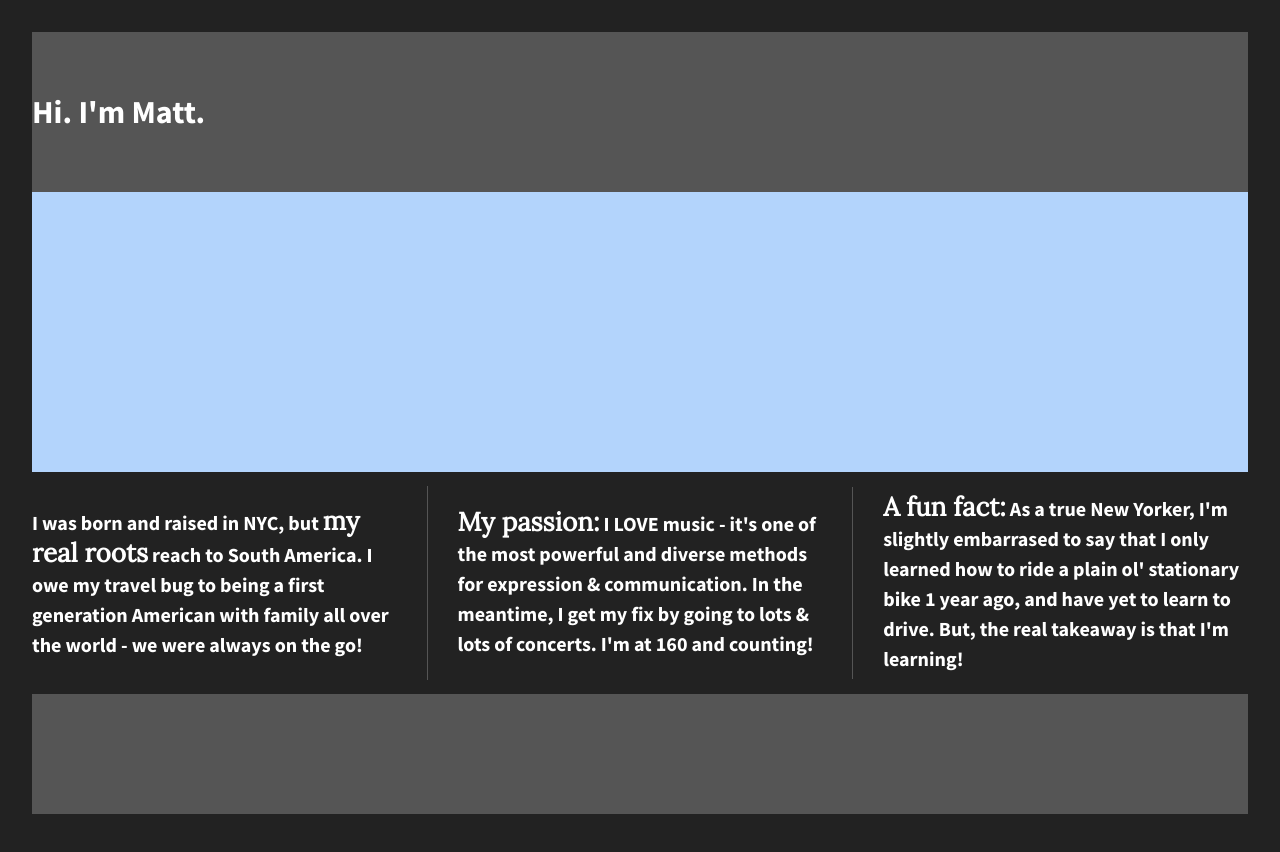
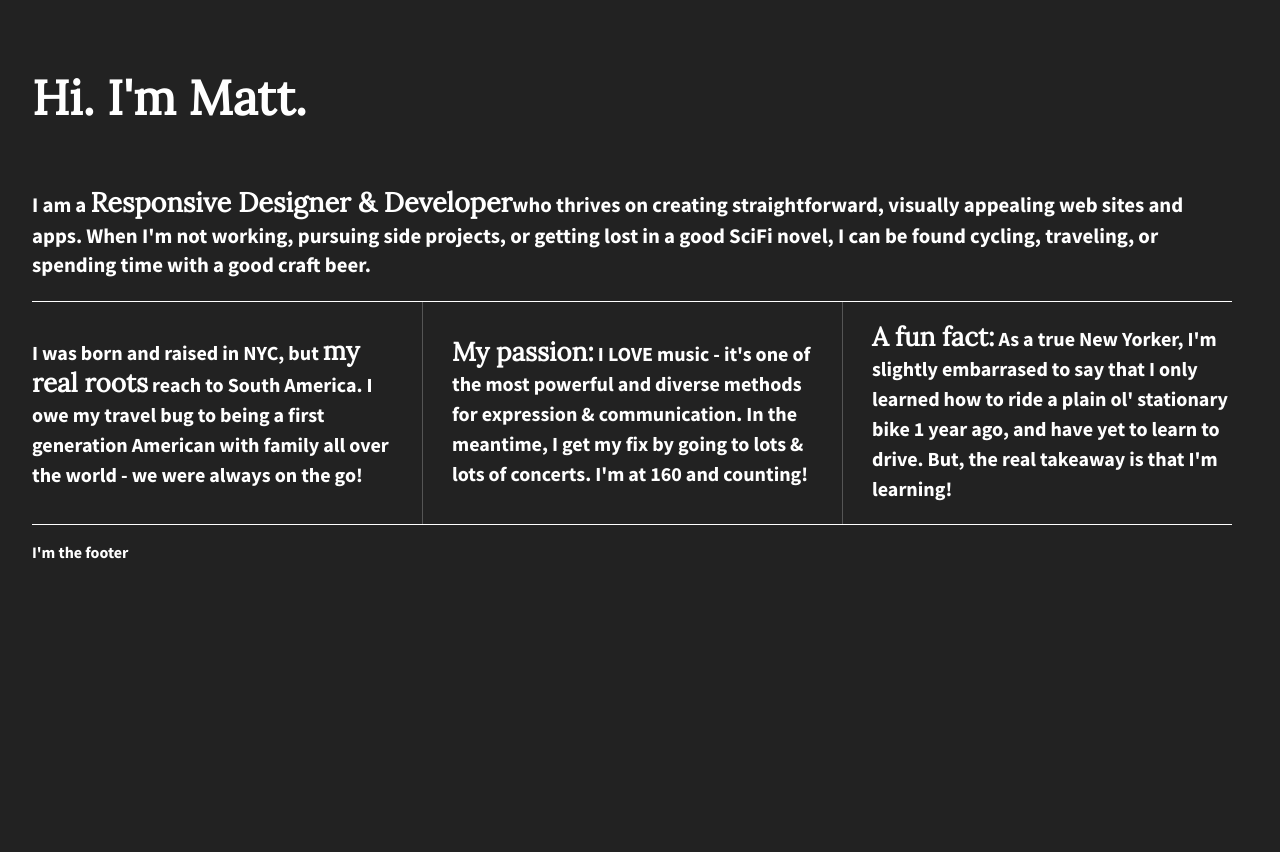
Before and after one commit to MattPahuta/sc-flex-about, a plain HTML site: page index.html in a window 1280 px wide. Drawn offline with nearby package versions, Linux system fonts and the light colour scheme.

Commit message:
Flex and content updates

```diff
--- a/css/main.css
+++ b/css/main.css
@@ -114,25 +114,31 @@ body {
   display: flex;
   flex-flow: row wrap;
   justify-content: space-between;
-  align-items: center;
+  max-width: 1200px;
 }
 
 .flex-header {
     display: flex;
     justify-content: flex-start;
-    align-items: center;
-    background-color: #555;
-    height: 20vh;
+    /* align-items: center; */
+    /* background-color: #555; */
     width: 100%;
+}
+
+header h1 {
+    font-family: 'Lora', sans-serif;
+    font-size: 3em;
 }
 
 .sub-heading {
     display: flex;
     justify-content: center;
-    align-items: center;
-    background-color: #b3d4fc;
-    height: 35vh;
+    border-bottom: 1px solid #fff;
     width: 100%;
+}
+
+.sub-heading p {
+    font-size: 1.3em;
 }
 
 .flex-div-1, .flex-div-2, .flex-div-3 {
@@ -153,10 +159,8 @@ body {
 
 .flex-footer {
     display: flex;
-    justify-content: center;
-    align-items: center;
-    background-color: #555;
-    height: 15vh;
+    justify-content: flex-start;
+    border-top: 1px solid #fff;
     width: 100%;
 }
 
--- a/index.html
+++ b/index.html
@@ -26,7 +26,7 @@
                 <h1>Hi. I'm Matt.</h1>
             </header>
             <div class="sub-heading">
-
+                <p>I am a <span>Responsive Designer & Developer</span>who thrives on creating straightforward, visually appealing web sites and apps. When I'm not working, pursuing side projects, or getting lost in a good SciFi novel, I can be found cycling, traveling, or spending time with a good craft beer.</p>
             </div>
             <div class="flex-div-1">
                 <p>I was born and raised in NYC, but <span>my real roots</span> reach to South America. I owe my travel bug to being a first generation American with family all over the world - we were always on the go!</p>
@@ -39,7 +39,7 @@
             </div>
 
             <footer class="flex-footer">
-
+                <p>I'm the footer</p>
             </footer>
         </main>
 
```
